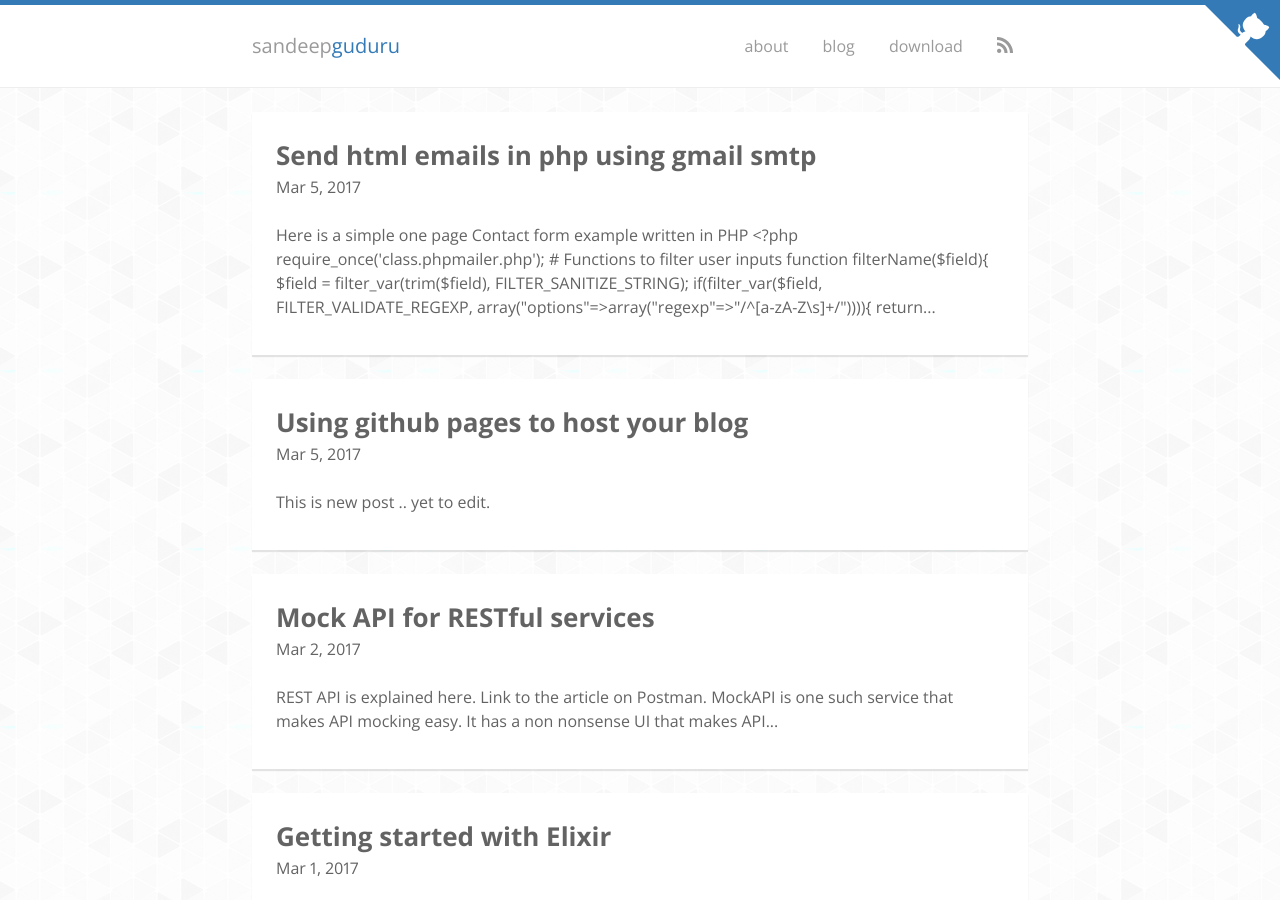
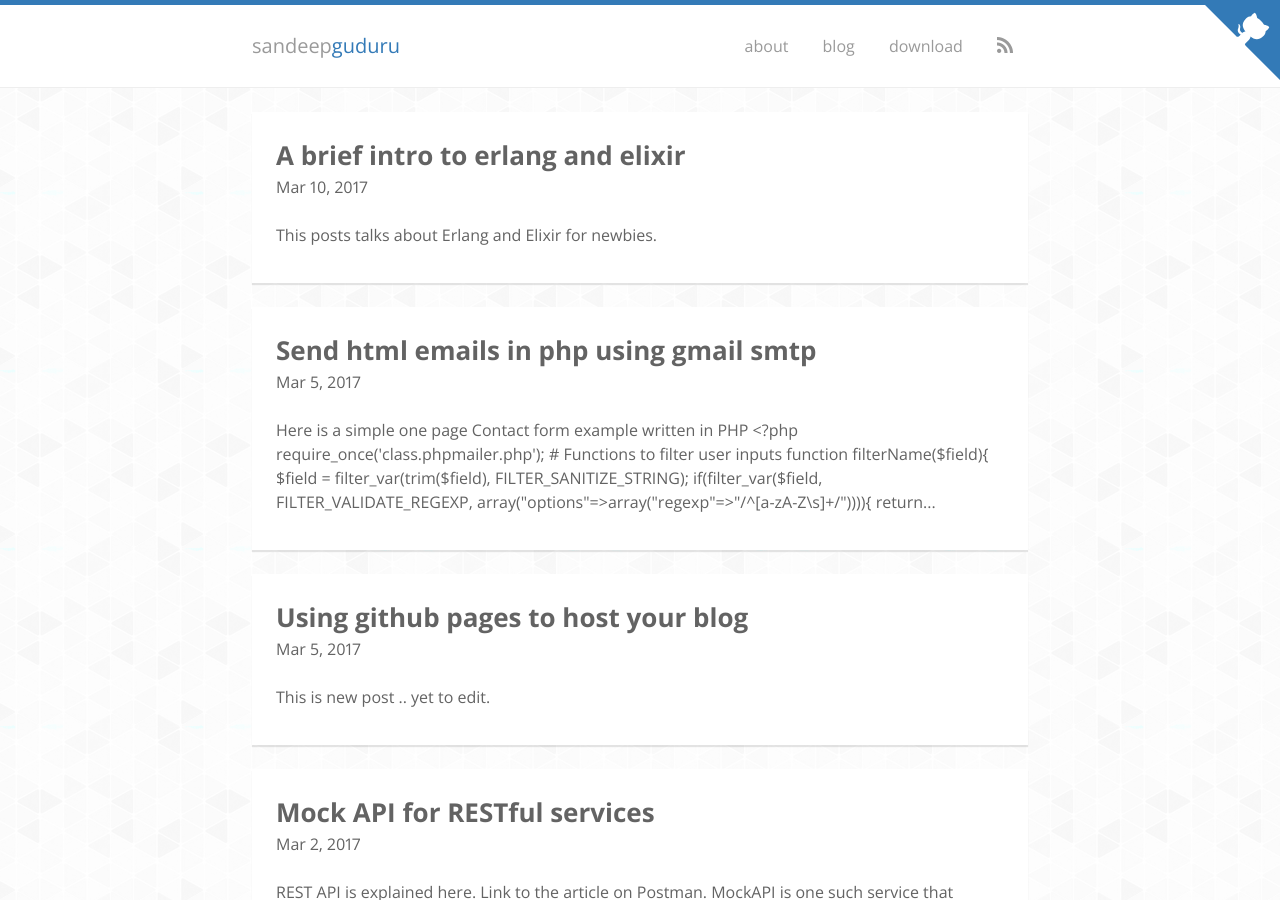
Before and after one commit to sandheepg/musings, a Jekyll site: the page built from blog/index.html, in a window 1280 px wide and 900 px high. Built offline with Jekyll 4.4.1, drawn with Linux system fonts in a browser that asks for light colours; nearby versions of some CDN libraries; some web fonts are replaced; the list of posts is cut into pages by our own code.

Commit message:
new post added

```diff
--- a/_posts/2017-03-01-hello-world.md
+++ b/_posts/2017-03-01-hello-world.md
@@ -13,6 +13,8 @@ tags:
 ---
 
 Today is the day. This blog celebrates its first post and am going to keep it live unlike my previous stints. This is my fourth stint at blogging after trying my luck on various platforms.
+
+Nothing new .. just a note to self about how easy this is.
 
 You’ll find this post in your `_posts` directory. Go ahead and edit it and re-build the site to see your changes. You can rebuild the site in many different ways, but the most common way is to run `jekyll serve`, which launches a web server and auto-regenerates your site when a file is updated.
 
--- /dev/null
+++ b/_posts/2017-03-10-a-brief-intro-to-erlang-and-elixir.md
@@ -0,0 +1,15 @@
+---
+layout: post
+title: "A brief intro to erlang and elixir"
+permalink: a-brief-intro-to-erlang-and-elixir
+date: 2017-03-10 11:52:02
+comments: true
+description: "a brief intro to erlang and elixir"
+keywords: ""
+categories:
+
+tags:
+
+---
+
+This posts talks about Erlang and Elixir for newbies.
```
